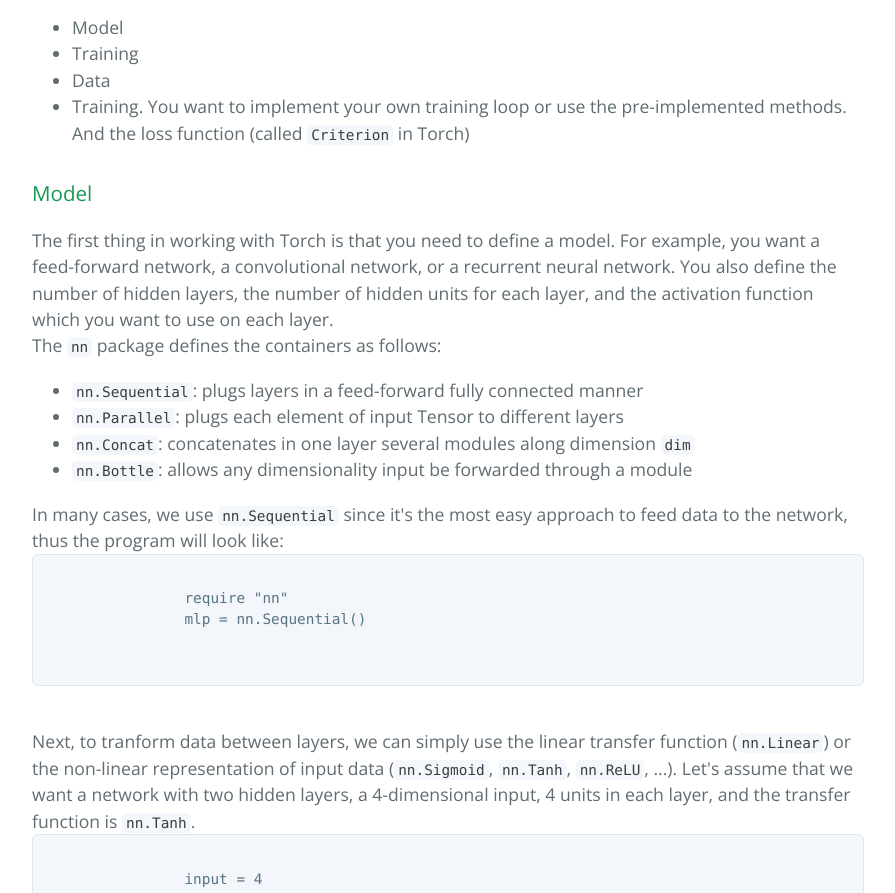
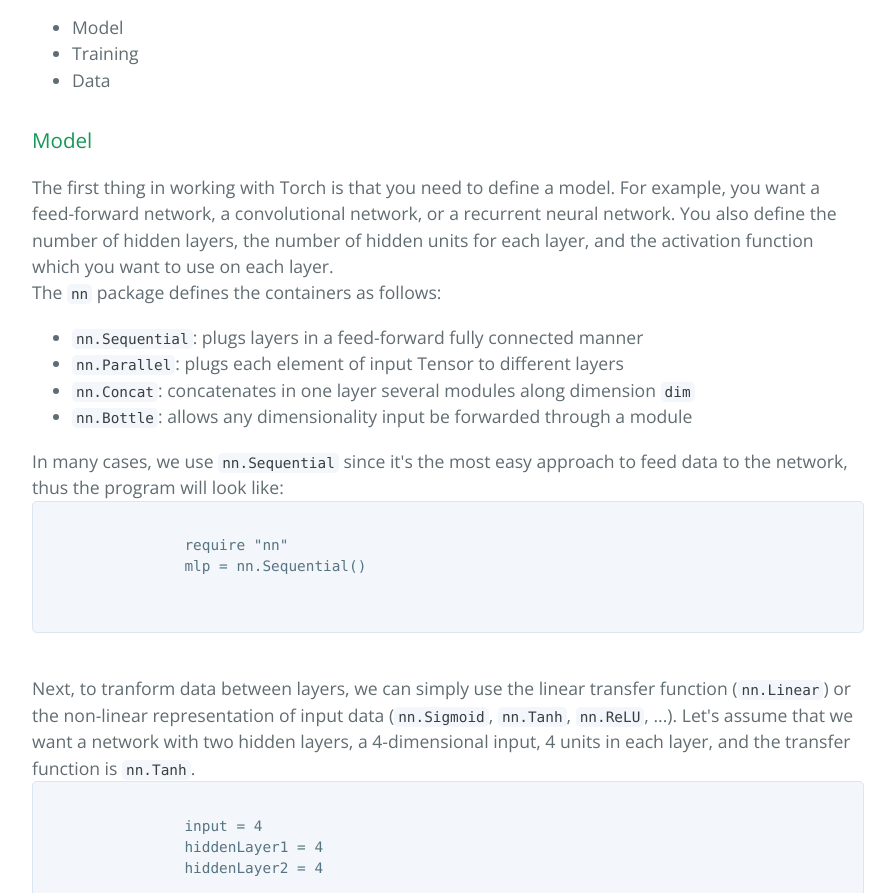
Before and after one commit to duonghuuphuc/torch-helloworld, a plain HTML site: page index.html in a window 1280 px wide. Shown: the part 1094-1987 px from the top of the page, without its empty margins (192-1087 px from the left). Drawn offline with nearby package versions, Linux system fonts and the light colour scheme.

Commit message:
Add files via upload

```diff
--- a/index.html
+++ b/index.html
@@ -58,7 +58,6 @@
                 <li>Model</li>
                 <li>Training</li>
                 <li>Data</li>
-                <li>Training. You want to implement your own training loop or use the pre-implemented methods. And the loss function (called <code>Criterion</code> in Torch)</li>
             </ul>
         </p>
 
```
